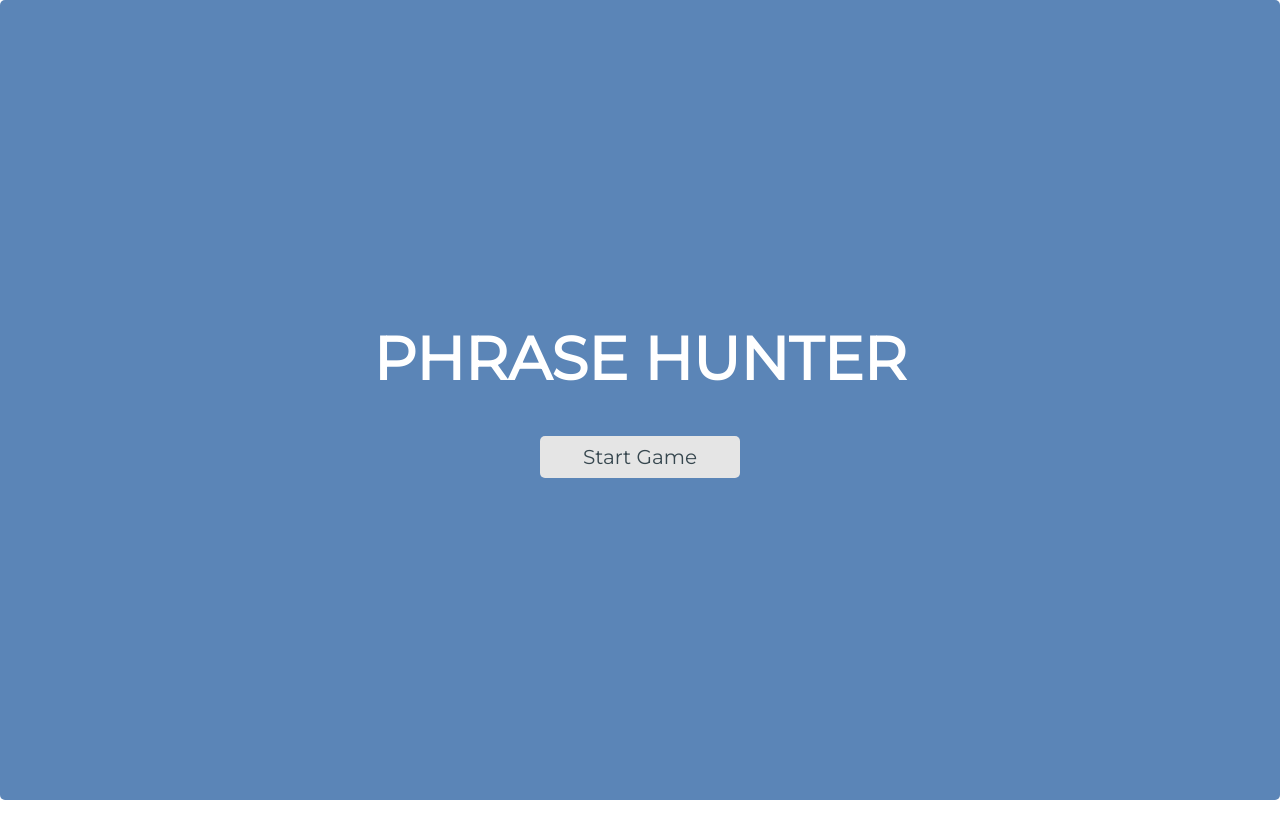
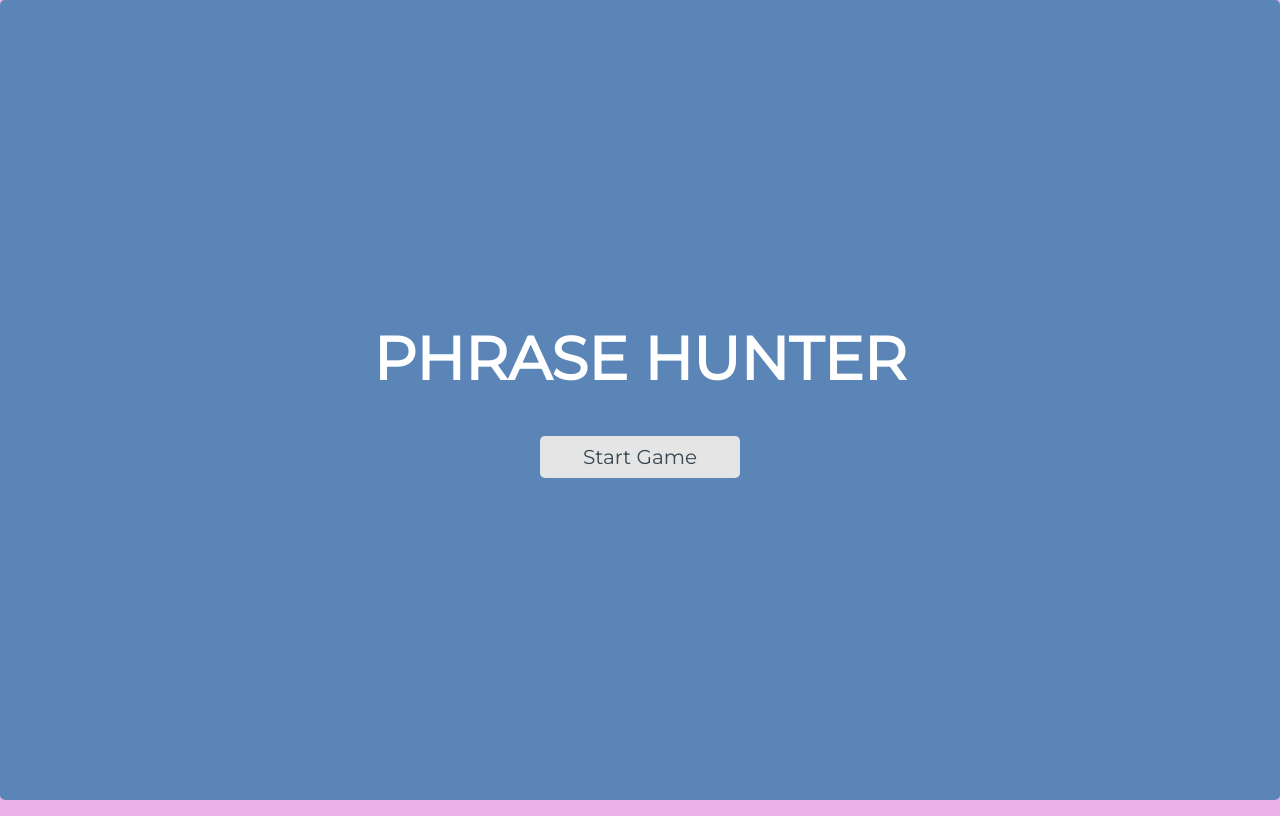
Before and after one commit to mGarciaNieto/FSJS_Project-4_OOP-Game-Show-App, a plain HTML site: page index.html in a window 1280 px wide. Drawn offline with Linux system fonts and the light colour scheme.

Commit message:
Change active phrase page background-color

```diff
--- a/css/styles.css
+++ b/css/styles.css
@@ -24,6 +24,7 @@
 }
 
 body {
+  background-color:rgba(189, 1, 180, .3);
   justify-content: space-evenly;
   flex-direction: column;
   display: flex;
```
Also changed, not shown: 1 other file.
